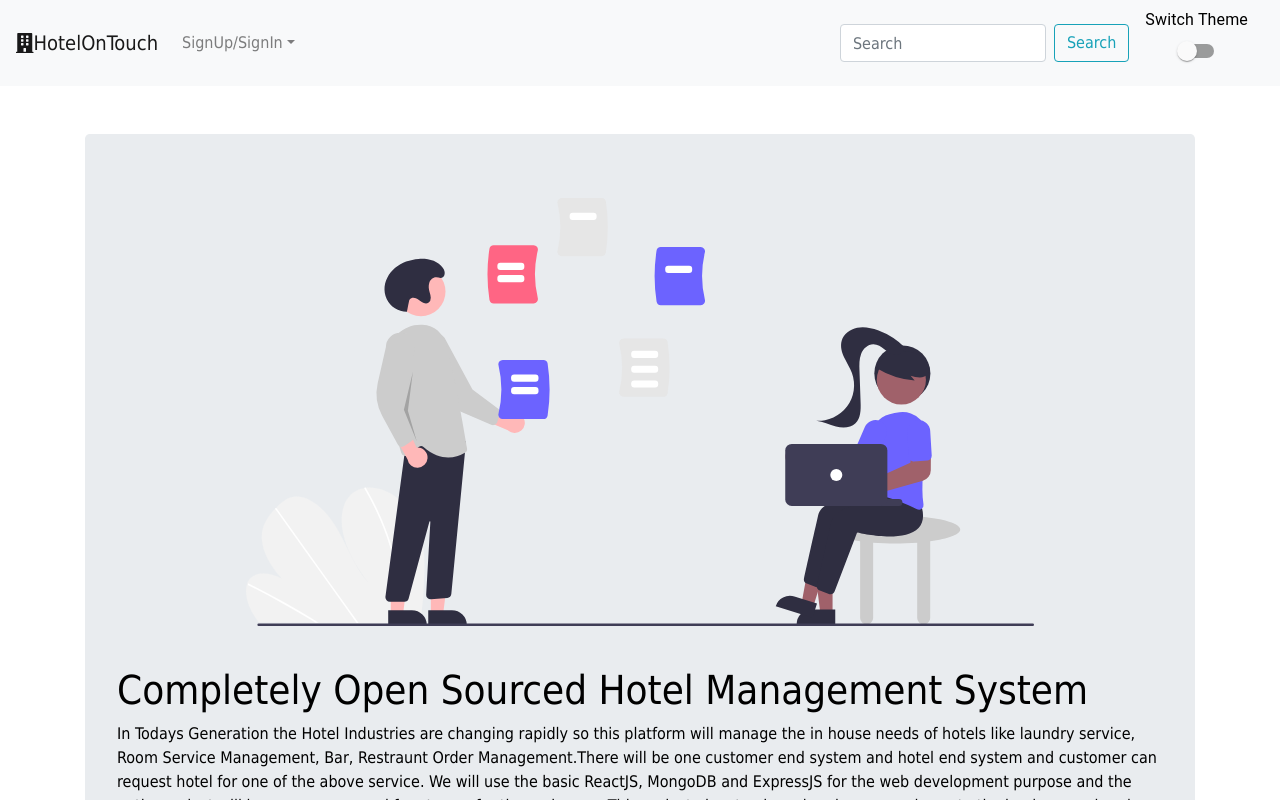
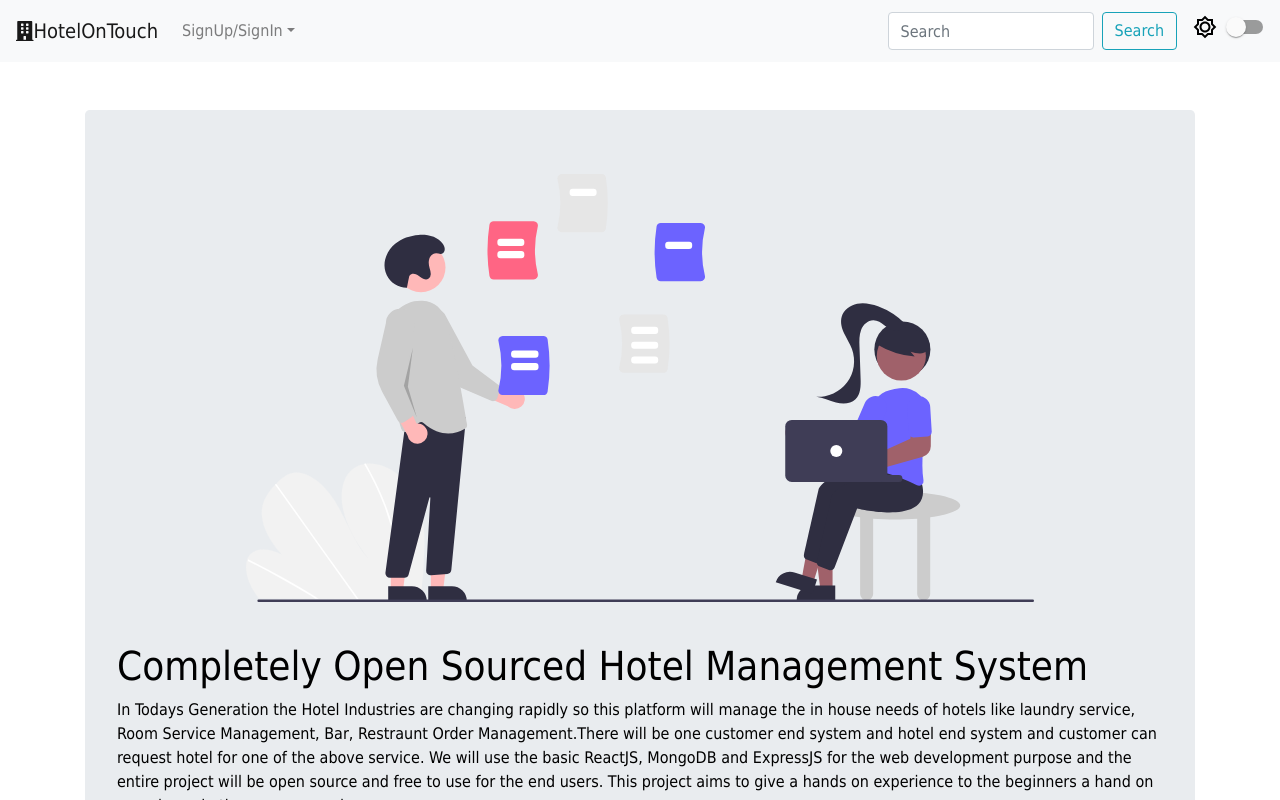
Before and after one commit to ayan-biswas0412/gssoc2021-HotelOnTouch, a React (Create React App) app in the folder hotelontouch/: page / in a window 1280 px wide. Shown: the top 800 px of the page. Built offline with nearby package versions, Linux system fonts and the light colour scheme; no server answers.

Commit message:
Modified the Switch button for dark mode :

```diff
--- a/hotelontouch/src/App.js
+++ b/hotelontouch/src/App.js
@@ -9,16 +9,18 @@ import {ThemeProvider} from "styled-components";
 import { GlobalStyles } from './components/Global';
 
 
-
 const App = () => {
 
   const [theme, setTheme] = useState('light');
+
+
   const themeToggler = () => {  theme === 'light'? setTheme('dark'): setTheme('light')  }
 
   return (
     <ThemeProvider theme={theme === 'light'? lightTheme: darkTheme}>
       <>
       <GlobalStyles/>
+
       <MemoryRouter>
         <NavbarComponent
           dark = {themeToggler}
--- a/hotelontouch/src/components/NavbarComponent.js
+++ b/hotelontouch/src/components/NavbarComponent.js
@@ -1,32 +1,12 @@
-// import React from 'react';
-// import {Navbar, Nav} from 'react-bootstrap';
-// import Switch from '@material-ui/core/Switch';
-// import FormControlLabel from '@material-ui/core/FormControlLabel';
-//
-// function NavbarComponent(props) {
-//
-//   return (<Navbar bg="light" expand="lg">
-//     <Navbar.Brand href="/">
-//       HotelOnTouch
-//     </Navbar.Brand>
-//     <Navbar.Toggle aria-controls="basic-navbar-nav"/>
-//     <Navbar.Collapse id="basic-navbar-nav">
-//       <Nav className="mr-auto">
-//         <Nav.Link href="/">Home</Nav.Link>
-//       </Nav>
-//     </Navbar.Collapse>
-//     <FormControlLabel onClick={props.dark} value="end" control={<Switch color = "secondary" />} label="Change Theme" labelPlacement="end"/>
-//   </Navbar>);
-// }
-//
-// export default NavbarComponent;
-
 import React from "react";
 import {faBuilding} from "@fortawesome/free-solid-svg-icons";
 import {library} from "@fortawesome/fontawesome-svg-core";
 import {FontAwesomeIcon} from "@fortawesome/react-fontawesome";
 import Switch from '@material-ui/core/Switch';
 import FormControlLabel from '@material-ui/core/FormControlLabel';
+import Brightness5OutlinedIcon from '@material-ui/icons/Brightness5Outlined';
+import IconButton from '@material-ui/core/IconButton';
+
 import {
   Navbar,
   Nav,
@@ -37,6 +17,9 @@ import {
 } from "react-bootstrap";
 
 function NavbarComponent(props) {
+
+
+
   return (<Navbar sticky="top" collapseOnSelect="collapseOnSelect" expand="lg" bg="light" variant="light">
     <Navbar.Brand href="/">
       <FontAwesomeIcon icon="building"/>
@@ -54,8 +37,11 @@ function NavbarComponent(props) {
         <FormControl type="text" placeholder="Search" className="mr-sm-2"/>
         <Button variant="outline-info">Search</Button>
       </Form>
+
+ <FormControlLabel onClick= {props.dark} size="Normal" control={<Switch/>} labelPlacement = "start" color = "primary" label= <Brightness5OutlinedIcon/>  />
+
+
     </Navbar.Collapse>
-    <FormControlLabel onClick = {props.dark} value="top" control={<Switch color = "secondary" />} label="Switch Theme" labelPlacement="Top"/>
   </Navbar>);
 }
 export default NavbarComponent;
--- a/hotelontouch/src/components/OpensourceProgramme.js
+++ b/hotelontouch/src/components/OpensourceProgramme.js
@@ -19,6 +19,7 @@ const Heading = styled.h1`
   color: #333;
   -webkit-text-stroke: 1px #fcfefe;
   text-shadow: 0px 4px 4px #282828;
+  toggleBorder :white ;
 `;
 
 const CardBody = styled(Card.Body)`
--- a/hotelontouch/src/pages/Theme.js
+++ b/hotelontouch/src/pages/Theme.js
@@ -8,7 +8,7 @@ export const lightTheme = {
 
 export const darkTheme = {
   body: "#212121",
-  text: "#3490de",
+  text: "#fff",
 
 };
 
```
Also changed, not shown: 1 other file (tests, documents, lock files or other folders).
